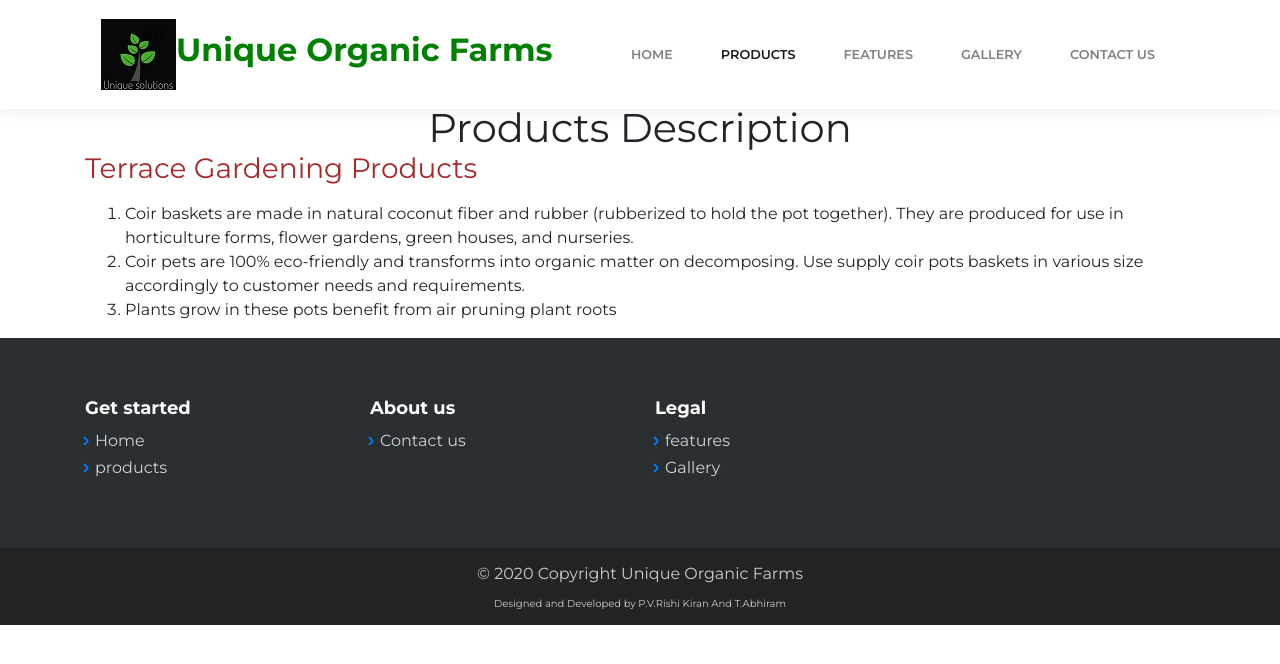
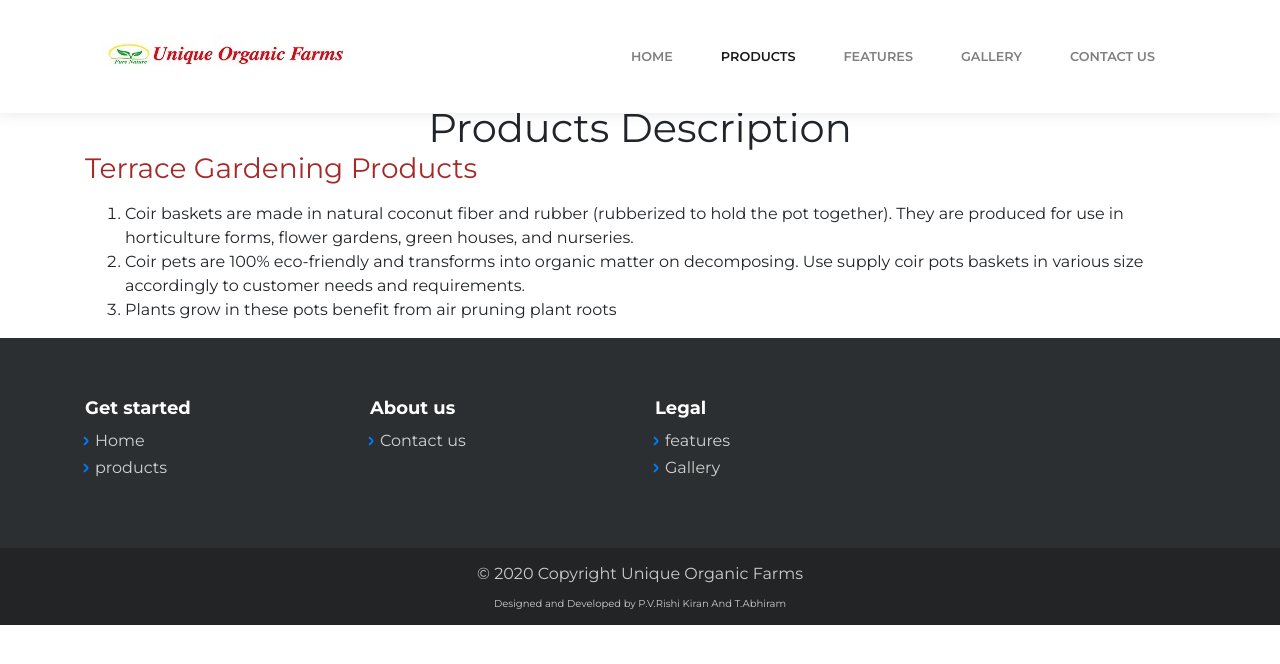
Before and after one commit to rishi3282/UniqueSolutions.github.io, a plain HTML site: page terrace.html in a window 1280 px wide. Drawn offline with nearby package versions, Linux system fonts and the light colour scheme; some packages are replaced by stand-ins of ours; a script that the page names is missing.

Commit message:
Update terrace.html

```diff
--- a/terrace.html
+++ b/terrace.html
@@ -14,7 +14,7 @@
 
 <body>
     <nav class="navbar navbar-light navbar-expand-lg fixed-top bg-white clean-navbar">
-        <div class="container"><a class="nav navbar-nav navbar-right"><a class="navbar-brand logo" href="#"></a><img src="assets/img/tech/logo.jpg"><h2 style="color:green;"><b>Unique Organic Farms</b></h2></a><button data-toggle="collapse" class="navbar-toggler" data-target="#navcol-1"><span class="sr-only">Toggle navigation</span><span class="navbar-toggler-icon"></span></button>
+        <div class="container"><a class="nav navbar-nav navbar-right"><a class="navbar-brand logo" href="#"></a><img src="assets/img/tech/logo1.jpeg"></a><button data-toggle="collapse" class="navbar-toggler" data-target="#navcol-1"><span class="sr-only">Toggle navigation</span><span class="navbar-toggler-icon"></span></button>
                <div class="collapse navbar-collapse"
                 id="navcol-1">
                 <ul class="nav navbar-nav ml-auto">
```
